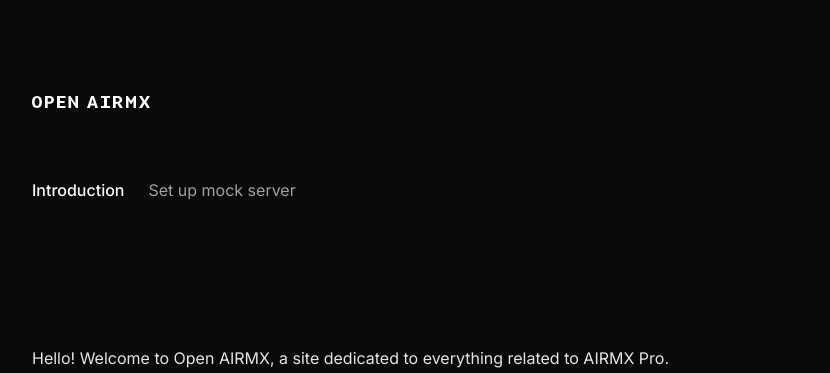
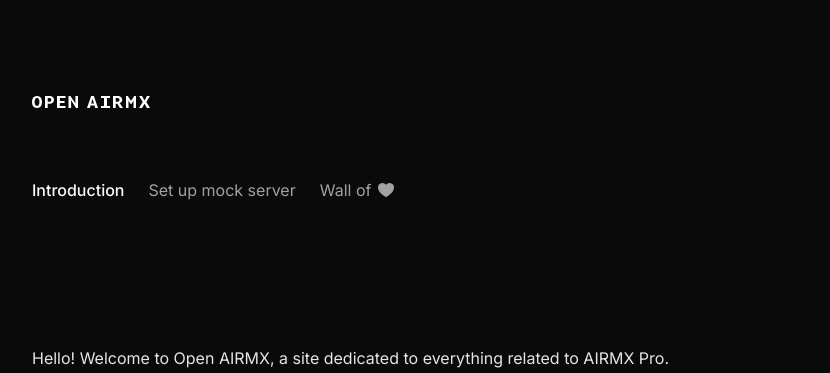
Before and after one commit to openairmx/openairmx.github.io, a Jekyll site: the page built from index.markdown, in a window 1280 px wide. Shown: the top 373 px of the page, without its empty margins (64-894 px from the left). Built offline with Jekyll 4.4.1, drawn with Linux system fonts in a browser that asks for light colours.

Commit message:
add page

```diff
--- a/_includes/header.html
+++ b/_includes/header.html
@@ -14,5 +14,12 @@
     <a href="{{ p | relative_url }}" class="nav-link {% if page.url == p %}active{% endif %}">
       Set up mock server
     </a>
+
+    <a href="{{ '/wall-of-love' | relative_url }}" class="nav-link {% if page.url == '/wall-of-love.html' %}active{% endif %}">
+      Wall of
+      <svg xmlns="http://www.w3.org/2000/svg" viewBox="0 0 20 20" fill="currentColor" class="nav-icon">
+        <path d="m9.653 16.915-.005-.003-.019-.01a20.759 20.759 0 0 1-1.162-.682 22.045 22.045 0 0 1-2.582-1.9C4.045 12.733 2 10.352 2 7.5a4.5 4.5 0 0 1 8-2.828A4.5 4.5 0 0 1 18 7.5c0 2.852-2.044 5.233-3.885 6.82a22.049 22.049 0 0 1-3.744 2.582l-.019.01-.005.003h-.002a.739.739 0 0 1-.69.001l-.002-.001Z" />
+      </svg>
+    </a>
   </nav>
 </header>
--- a/_sass/main.scss
+++ b/_sass/main.scss
@@ -92,6 +92,13 @@ body {
   font-weight: 500;
 }
 
+.nav-icon {
+  display: inline-block;
+  width: 1.25rem;
+  height: 1.25rem;
+  vertical-align: text-bottom;
+}
+
 .site-main {
   grid-area: main;
   padding-inline: 1.5rem;
```
Also changed, not shown: wall-of-love.markdown (added, +9 -0 lines).
